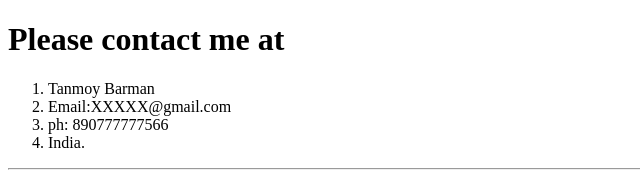
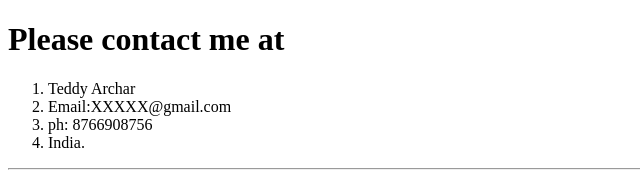
Before and after one commit to tedionn/tedcv, a plain HTML site: page contact.html in a window 1280 px wide. Shown: the top 175 px of the page, 0-640 px from the left. Drawn offline with Linux system fonts and the light colour scheme.

Commit message:
Update contact.html

```diff
--- a/contact.html
+++ b/contact.html
@@ -9,13 +9,13 @@
     <h1>Please contact me at</h1>
     <ol>
       <li>
-        Tanmoy Barman
+       Teddy Archar
       </li>
       <li>
         Email:XXXXX@gmail.com
       </li>
       <li>
-        ph: 890777777566
+        ph: 8766908756
       </li>
       <li>
         India.
```
